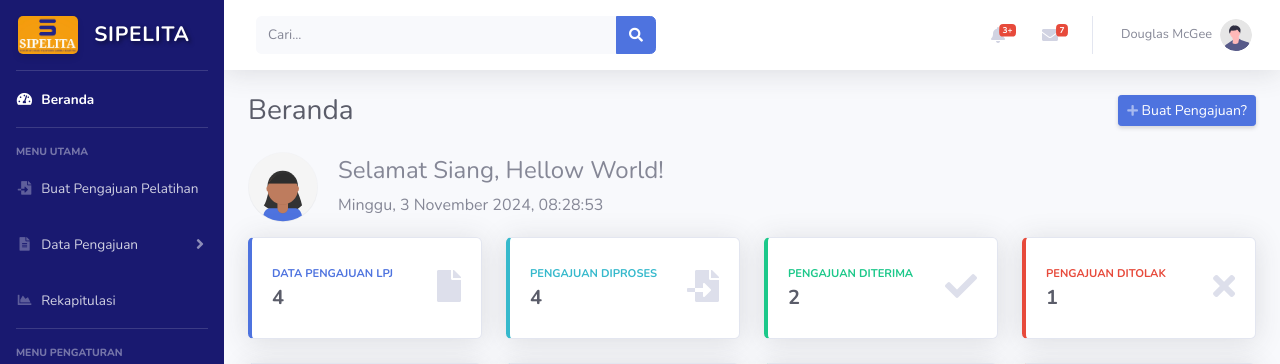
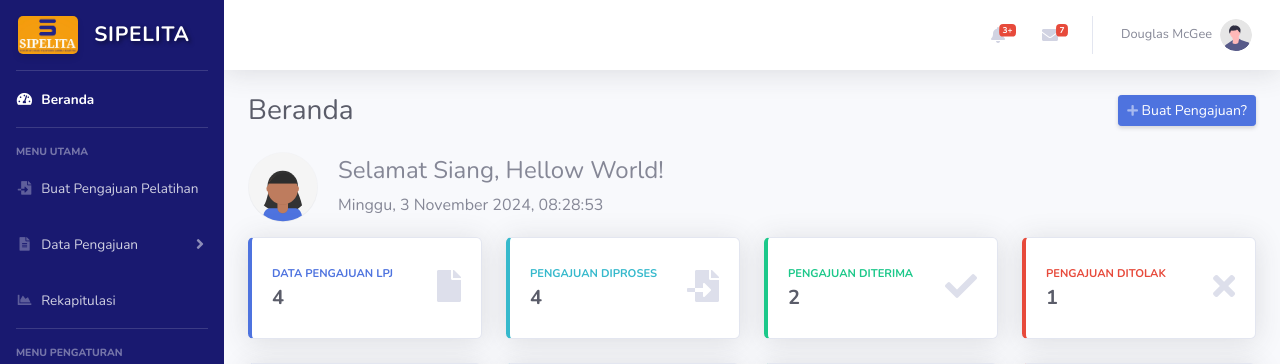
Before and after one commit to Nabil-Aditya/Sipelita, a PHP site: page / in a window 1280 px wide. Shown: the top 364 px of the page. Run offline with PHP 8.4, Linux system fonts and the light colour scheme; data comes from the database, SQL or seed files in the repository; some libraries are stand-ins or nearby versions.

Commit message:
Update index.php

```diff
--- a/index.php
+++ b/index.php
@@ -217,20 +217,6 @@ $total_rejected = $row_rejected['total_rejected'];
                     <button id="sidebarToggleTop" class="btn btn-link d-md-none rounded-circle mr-3">
                         <i class="fa fa-bars"></i>
                     </button>
-
-                    <!-- Topbar Search -->
-                    <form
-                        class="d-none d-sm-inline-block form-inline mr-auto ml-md-3 my-2 my-md-0 mw-100 navbar-search">
-                        <div class="input-group">
-                            <input type="text" class="form-control bg-light border-0 small" placeholder="Cari..."
-                                aria-label="Search" aria-describedby="basic-addon2">
-                            <div class="input-group-append">
-                                <button class="btn btn-primary" type="button">
-                                    <i class="fas fa-search fa-sm"></i>
-                                </button>
-                            </div>
-                        </div>
-                    </form>
 
                     <!-- Topbar Navbar -->
                     <ul class="navbar-nav ml-auto">
```
